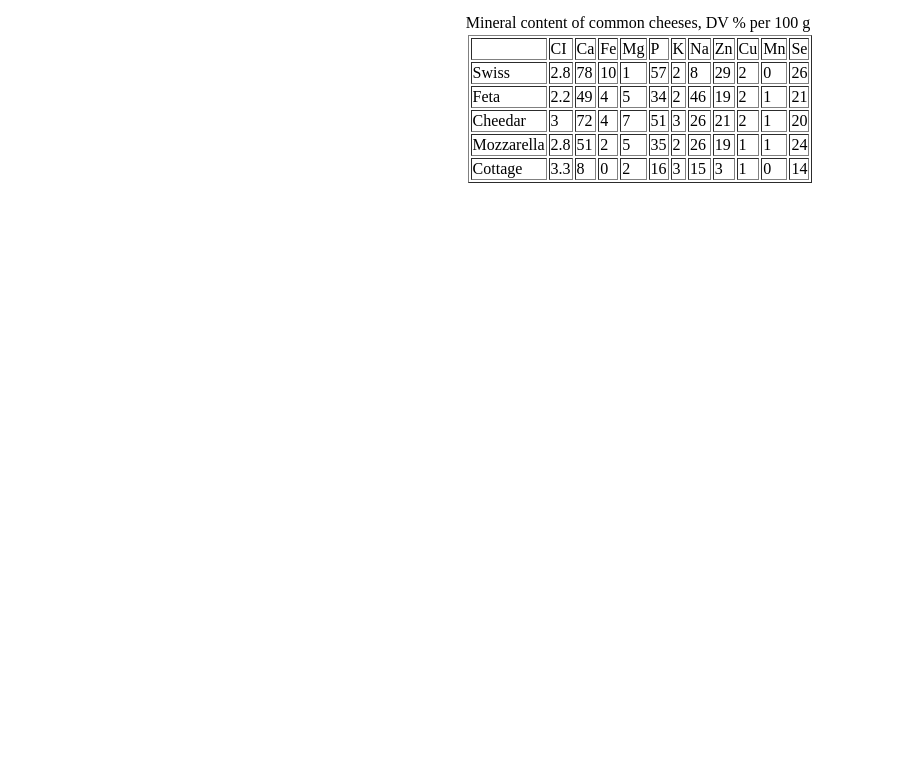
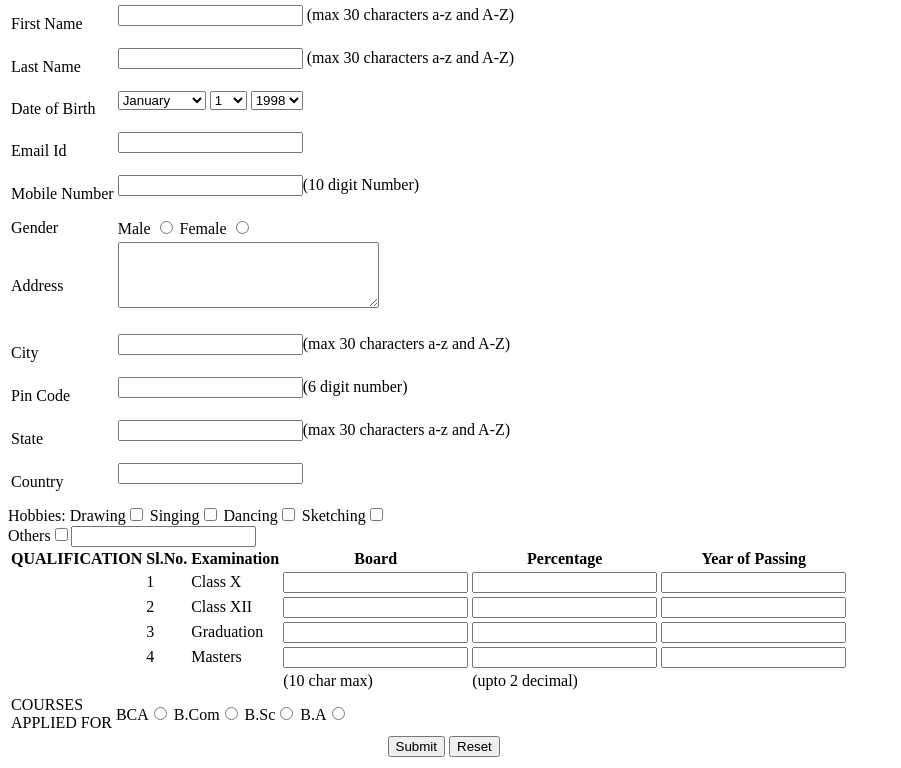
Before and after one commit to hirafatima968/hirafatima, a plain HTML site: page index.html in a window 1280 px wide. Shown: the part 73-841 px from the top of the page, without its empty margins (0-901 px from the left). Before the commit the page ends 800 px from the top, so only its background shows below. Drawn offline with Linux system fonts and the light colour scheme.

Commit message:
Add files via upload

```diff
--- a/index.html
+++ b/index.html
@@ -5,29 +5,206 @@
     <meta name="viewport" content="width=device-width, initial-scale=1.0">
     <title>Document</title>
 </head>
-<body></body>
-    <form >
-        <center>
-        <table>
+<body>
+   <form >
+    <table>
+      <caption><h2>    STUDENT REGISTERATION FORM</h2></caption>
+        <tr>
+            <td>First Name</td>
+            <td><input type="text"> (max 30 characters a-z and A-Z) <br> <br></td>
 
-            <tr>  <td> <td></td><h1>   Tables</h1></td>
-            </tr>
-            <tr><td>Mineral content of common cheeses, DV % per 100 g</td></tr>
-        </table>
-            <table border="1">
+        </tr>
+
+        <tr>
+
+            <td>Last Name</td>
+            <td><input type="text"> (max 30 characters a-z and A-Z)  <br> <br></td>
 
 
-            <tr><td> </td><td>CI</td> <td>Ca</td><td>Fe</td><td>Mg</td><td>P</td><td>K</td><td>Na</td><td>Zn</td><td>Cu</td><td>Mn</td> <td>Se</td></tr>
-            <tr><td> Swiss</td><td>2.8</td> <td>78</td><td>10</td><td>1</td><td>57</td><td>2</td><td>8</td><td>29</td><td>2</td><td>0</td> <td>26</td></tr>
-            <tr><td> Feta</td><td>2.2</td> <td>49</td><td>4</td><td>5</td><td>34</td><td>2</td><td>46</td><td>19</td><td>2</td><td>1</td> <td>21</td></tr>
-            <tr><td> Cheedar</td><td>3</td> <td>72</td><td>4</td><td>7</td><td>51</td><td>3</td><td>26</td><td>21</td><td>2</td><td>1</td> <td>20</td></tr>
-            <tr><td> Mozzarella</td><td>2.8</td> <td>51</td><td>2</td><td>5</td><td>35</td><td>2</td><td>26</td><td>19</td><td>1</td><td>1</td> <td>24</td></tr>
-             <tr><td> Cottage</td><td>3.3</td> <td>8</td><td>0</td><td>2</td><td>16</td><td>3</td><td>15</td><td>3</td><td>1</td><td>0</td> <td>14</td></tr>
+        </tr>
+        <tr><td>Date of Birth</td>
+            <td>
+        <select month>
+            <option>January</option>
+            <option>February</option>
+            <option>March</option>
+            <option>April</option>
+            <option>May</option>
+            <option>June</option>
+            <option>July</option>
+            <option>August</option>
+            <option>September</option>
+            <option>October</option>
+            <option>November</option>
+            <option>December</option>
+        </select>
+        <select Day>
+            <option>1</option>
+            <option>2</option>
+            <option>3</option>
+            <option>4</option>
+            <option>5</option>
+            <option>6</option>
+            <option>7</option>
+            <option>8</option>
+            <option>9</option>
+            <option>10</option>
+            <option>11</option>
+            <option>12</option>
+            <option>13</option>
+            <option>14</option>
+            <option>15</option>
+            <option>16</option>
+            <option>17</option>
+            <option>18</option>
+            <option>19</option>
+            <option>20</option>
+            <option>21</option>
+            <option>22</option>
+            <option>23</option>
+            <option>24</option>
+            <option>25</option>
+            <option>26</option>
+            <option>27</option>
+            <option>28</option>
+            <option>29</option>
+            <option>30</option>
+            <option>31</option>
+        </select>
+        <select>
+  <option>1998</option>
+  <option>1999</option>
+  <option>2000</option>
+  <option>2001</option>
+  <option>2002</option>
+  <option >2003</option>
+  <option >2004</option>
+  <option >2005</option>
+  <option >2006</option>
+  <option >2007</option>
+  <option >2008</option>
+  <option >2009</option>
+  <option >2010</option>
+  <option >2011</option>
+  <option >2012</option>
+  <option >2013</option>
+  <option >2014</option>
+  <option>2015</option>
+  <option >2016</option>
+  <option >2017</option>
+  <option >2018</option>
+  <option >2019</option>
+  <option >2020</option>
+  <option>2021</option>
+  <option>2022</option>
+  <option >2023</option>
+  <option>2024</option>
+  <option >2025</option>
+  <option >2026</option>
+</select>
+<br> <br>
+</td>
+        </tr>
+        <tr>
+            <td>Email Id</td>
+            <td><input type="email"required><br> <br></td>
+        </tr>
+        <tr><td>Mobile Number
+        </td>
+        <td><input type="number"required>(10 digit Number)<br><br></td>
+        </tr>
+        <tr><td>Gender</td>
+        <td>Male <input type="radio" name="same">
+        Female <input type="radio" name="same"></td></tr>
+        <tr><td>Address</td><td><textarea rows="4" cols="30"></textarea><br><br></td></tr>
+        <tr><td>City</td><td><input type="text">(max 30 characters a-z and A-Z) <br> <br></td></tr>
+         <tr><td>Pin Code</td><td><input type="number">(6 digit number) <br> <br></td></tr>
+          <tr><td>State</td><td><input type="text">(max 30 characters a-z and A-Z) <br> <br></td></tr>
+           <tr><td>Country</td><td><input type="text"> <br> <br></td></tr>
 
 
-        </table>
-        </center>
 
-    </form>
+    </table>
+    <tr><td>Hobbies:</td></tr>
+
+        <tr>
+         Drawing<input type="checkbox"></td>
+        Singing<input type="checkbox"></td>
+                Dancing<input type="checkbox"></td>
+                Sketching<input type="checkbox"></td>
+</tr>
+              <tr> <br><td></td><td>Others<input type="checkbox"></td><td><input type="text"></td></tr></table>
+               <table>
+
+    <tr>
+      <th>QUALIFICATION</th>
+      <th>Sl.No.</th>
+      <th>Examination</th>
+      <th>Board </th>
+      <th>Percentage</th>
+      <th>Year of Passing</th>
+    </tr>
+    <tr>
+      <td></td>
+      <td>1</td>
+      <td>Class X</td>
+      <td><input type="text"></td>
+      <td><input type="number"></td>
+      <td><input type="number"></td>
+    </tr>
+    <tr>
+      <td></td>
+      <td>2</td>
+      <td>Class XII</td>
+      <td><input type="text"></td>
+      <td><input type="number"></td>
+      <td><input type="number"></td>
+    </tr>
+    <tr>
+      <td></td>
+      <td>3</td>
+      <td>Graduation</td>
+      <td><input type="text"></td>
+      <td><input type="number"></td>
+      <td><input type="number"></td>
+    </tr>
+    <tr>
+      <td></td>
+      <td>4</td>
+      <td>Masters</td>
+      <td><input type="text"></td>
+      <td><input type="number"></td>
+      <td><input type="number"></td>
+    </tr>
+    <tr><td></td>
+      <td></td>
+      <td></td>
+      <td>  (10 char max)</td>
+      <td> (upto 2 decimal)</td>
+    </tr>
+  </table>
+  <table>
+    <tr><td>COURSES <br>
+        APPLIED FOR
+    </td>
+<td>BCA<input type="radio" name ="same"></td>
+<td>B.Com<input type="radio" name ="same"></td>
+<td>B.Sc<input type="radio" name ="same"></td>
+<td>B.A<input type="radio" name ="same"><br></td>
+</tr>
+
+
+    <tr>
+       <td></td> <td></td>
+      <td></td> <td></td> <td></td> <td></td>
+      <td></td> <td></td> <td></td> <td></td>
+      <td></td> <td></td> <td></td> <td></td>
+       <td><button type="submit">Submit</button>
+<button type="reset">Reset</button> </td>
+</tr>
+  </table>
+
+
+   </form>
 </body>
 </html>
```
